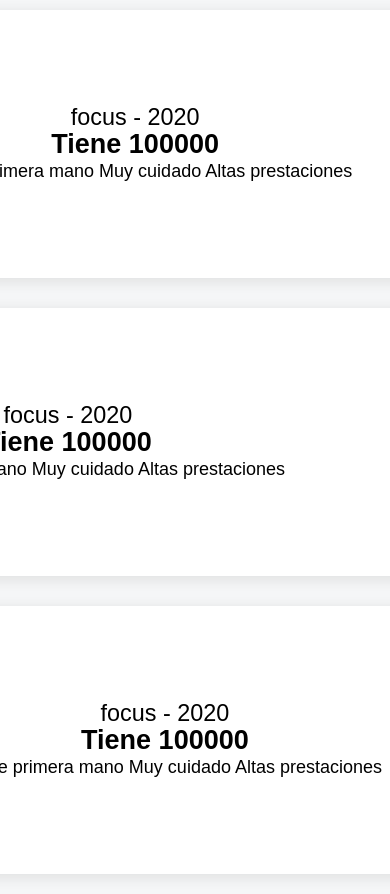
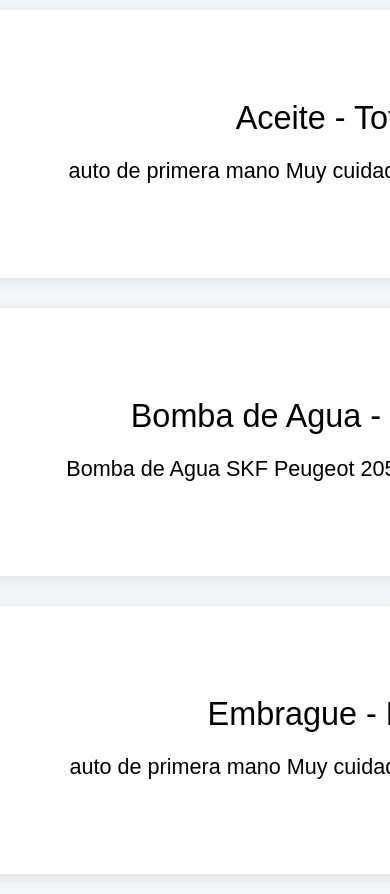
Before and after one commit to PIERFV/0222-react-finde-8, a React (Create React App) app in the folder proyecto-react/: page / in a window 390 px wide. Shown: the top 894 px of the page. Built offline with nearby package versions, Linux system fonts and the light colour scheme.

Commit message:
Comenzando a trabajar en mobile first

```diff
--- a/proyecto-react/src/App.css
+++ b/proyecto-react/src/App.css
@@ -8,14 +8,30 @@ html, body {
   background-color: #f5f6f7;
 }
 
-.App {
+@media (min-width: 480px){
+  .App {
+    min-height: 100vh;
+    display: flex;
+    flex-wrap: wrap;
+    align-items: center;
+    justify-content: center;
+    text-align: center;
+  }
+}
+
+@media (max-widht: 767px){
+  .App {
+    flex-direction: column;
+  }
+}
+/* .App {
   min-height: 100vh;
   display: flex;
   flex-wrap: wrap;
   align-items: center;
   justify-content: center;
   text-align: center;
-}
+} */
 
 .contenedor-principal {
   min-height: 300px;
--- a/proyecto-react/src/App.js
+++ b/proyecto-react/src/App.js
@@ -1,5 +1,5 @@
 import './App.css';
-import Autos from './componentes/Autos';
+import Repuestos from './componentes/Repuestos';
 
 
 
@@ -9,25 +9,19 @@ function App() {
     <div className="App">
 
       <div className='contenedor-principal'>
-        <Autos
+        <Repuestos
         imagen = 'aceite'
-        auto = 'focus'
-        modelo = '2020'
-        kilometraje = '100000'
+        repuesto = 'Aceite - Total'
         descripcion = 'auto de primera mano Muy cuidado Altas prestaciones' />
 
-        <Autos
+        <Repuestos
         imagen = 'bomba-agua'
-        auto = 'focus'
-        modelo = '2020'
-        kilometraje = '100000'
-        descripcion = 'auto de primera mano Muy cuidado Altas prestaciones' />
+        repuesto = 'Bomba de Agua - Peugeot'
+        descripcion = 'Bomba de Agua SKF Peugeot 205 1.8D Diesel 92-00' />
 
-        <Autos
+        <Repuestos
         imagen = 'embrague'
-        auto = 'focus'
-        modelo = '2020'
-        kilometraje = '100000'
+        repuesto = 'Embrague - Ford'
         descripcion = 'auto de primera mano Muy cuidado Altas prestaciones' />
       </div>
 
--- a/proyecto-react/src/componentes/Autos.js
+++ b/proyecto-react/src/componentes/Repuestos.js
@@ -1,19 +1,16 @@
 import React from "react";
-import '../estilos/Autos.css';
+import '../estilos/Repuestos.css';
 
-function Autos(props) {
+function Repuestos(props) {
   return(
-    <div className="contenedor-autos">
+    <div className="contenedor-repuestos">
       <img
         className="contenedor-imagen"
         src={require(`../imagenes/${props.imagen}.jpg`)}
-        alt="auto" />
+        alt="" />
       <div className="contenedor-texto">
-        <p className="nombre-auto">
-          {props.auto} - {props.modelo}
-        </p>
-        <p className="kilometraje">
-          Tiene {props.kilometraje}
+        <p className="nombre-repuesto">
+          {props.repuesto}
         </p>
         <p className="descripcion">
           {props.descripcion}
@@ -23,4 +20,4 @@ function Autos(props) {
   );
 }
 
-export default Autos;
+export default Repuestos;
--- a/proyecto-react/src/estilos/Autos.css
+++ b/proyecto-react/src/estilos/Repuestos.css
@@ -1,4 +1,4 @@
-.contenedor-autos {
+.contenedor-repuestos {
     width: 1170px;
     height: 268px;
     margin: 10px 10px 20px;
@@ -12,10 +12,11 @@
 
 .contenedor-imagen {
     height: 100%;
-    width: auto;
+    width: 270px;
 }
 
 .contenedor-texto {
+    width: 900px;
     text-align: center;
     padding: 40px;
     font-family: Arial;
@@ -23,18 +24,15 @@
     line-height: 1.5rem;
 }
 
-.nombre-auto {
-    font-size: 1.3rem;
+.nombre-repuesto {
+    font-size: 1.8rem;
 }
 
 
-.kilometraje {
-    text-align: center;
-    font-family: Arial;
-    font-size: 1.5rem;
-    font-weight: bold;
-}
+
 
 .descripcion {
-    text-align: justify;
+    text-align: center;
+    font-size: 1.2rem;
+    margin-top: 25px;
 }
```
